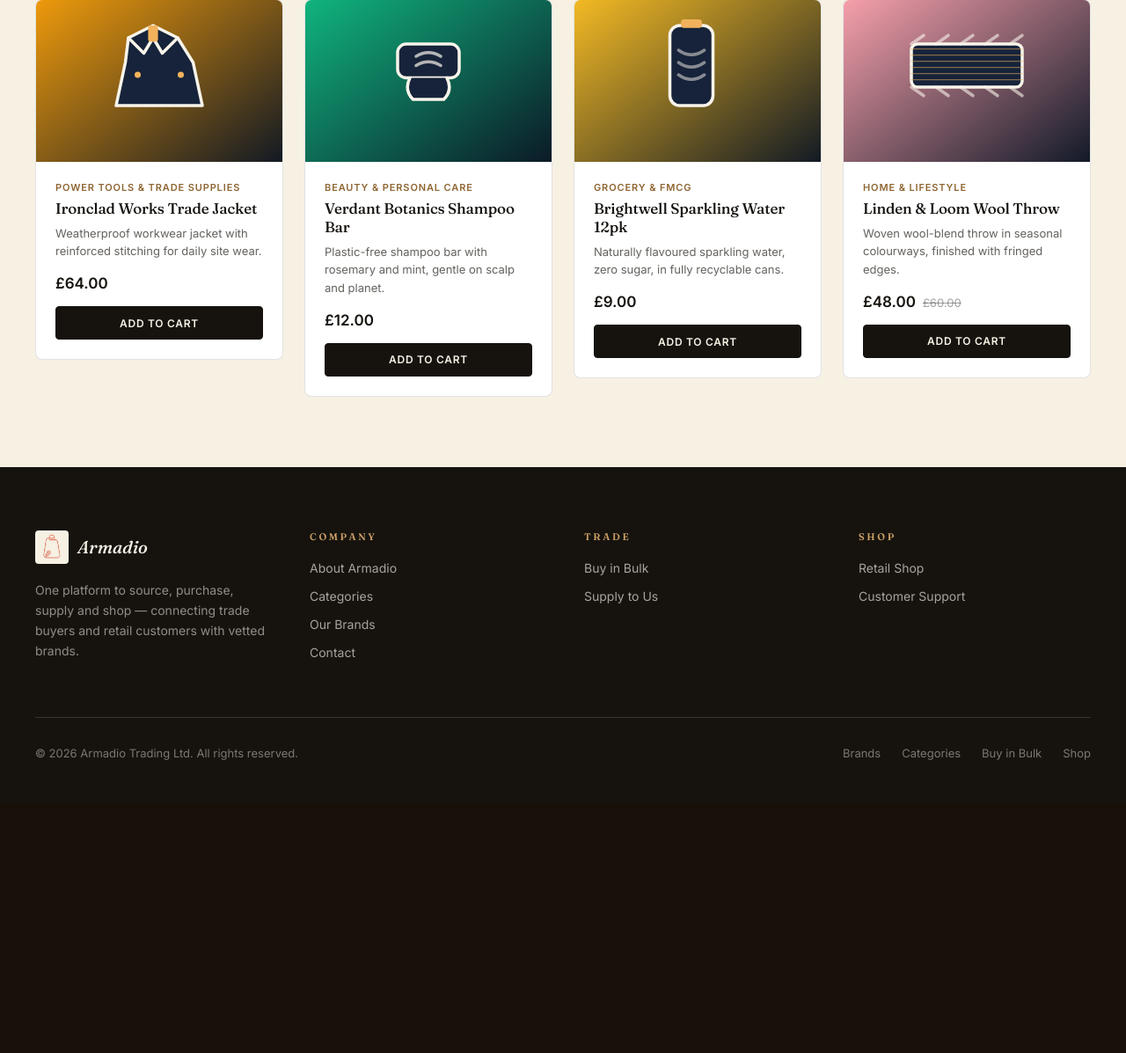
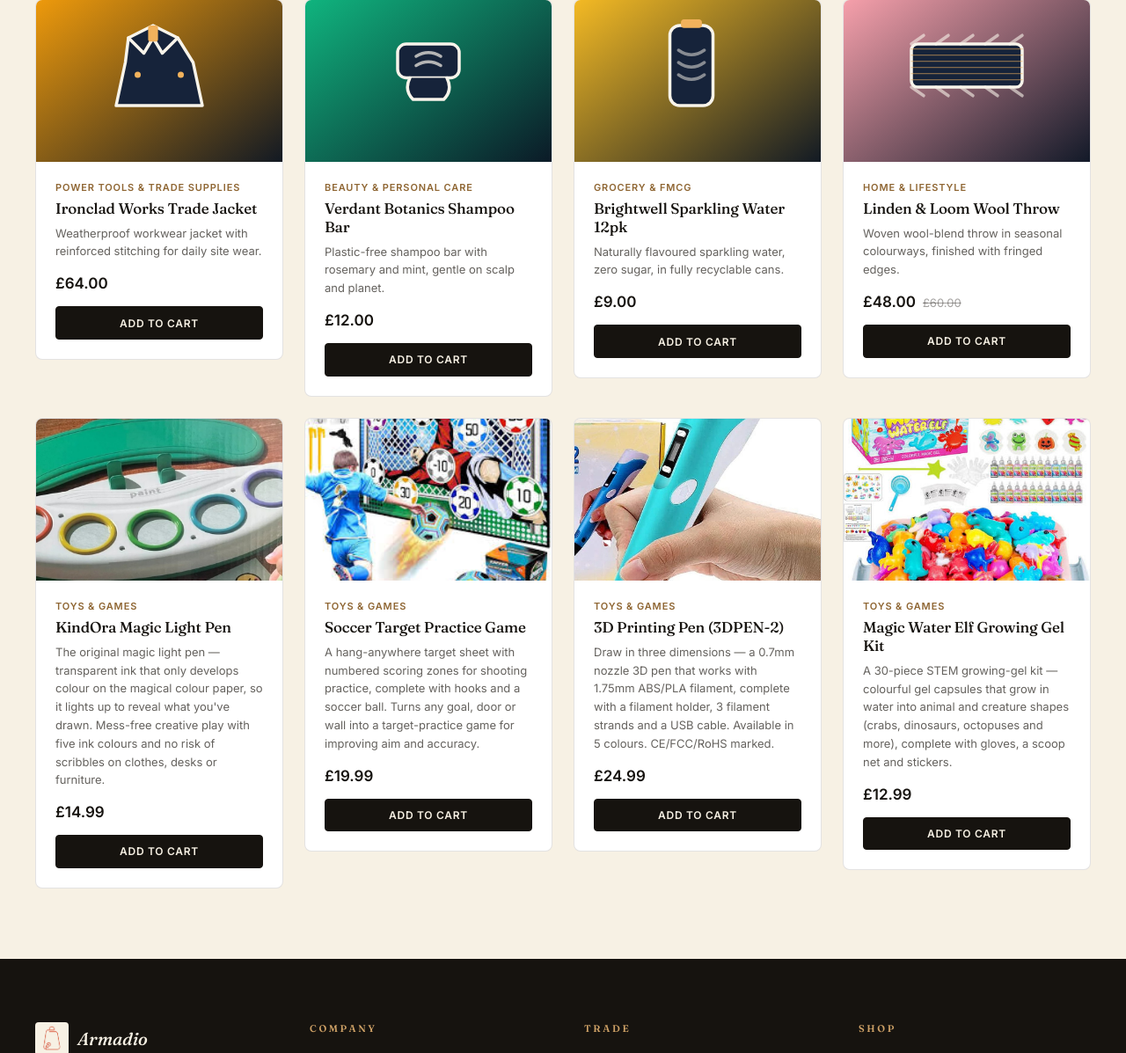
Before and after one commit to aliamumtaz59-beep/Ali_AICompany, a PHP site: page /shop.php in a window 1280 px wide. Shown: the part 1145-2342 px from the top of the page at 88% size. Before the commit the page ends 2009 px from the top, so only its background shows below. Run offline with PHP 8.4, Linux system fonts and the light colour scheme.

Commit message:
Add 4 new products and a product detail page
- Added 4 new "Toys & Games" products with real photos: KindOra Magic
  Light Pen, Soccer Target Practice Game, 3D Printing Pen (3DPEN-2),
  and Magic Water Elf Growing Gel Kit. Descriptions written from the
  product packaging; prices are estimated examples to adjust to real
  pricing.
- New product.php detail page (parallel to brand.php): large full
  product photo, name, price, description, and a working add-to-cart
  button, linked from each shop card's image/title.
- Shop card thumbnails for the two photos with large marketing-text
  overlays (Magic Light Pen, 3D Pen) use a tighter crop focused on the
  product itself so the grid reads cleanly; the full original photo
  (with all packaging detail) is used on the product detail page.

```diff
--- a/projects/kassar-php-site/assets/css/style.css
+++ b/projects/kassar-php-site/assets/css/style.css
@@ -445,7 +445,7 @@ input, textarea { font: inherit; }
   transition: transform 0.25s ease, box-shadow 0.25s ease;
 }
 .product-card:hover { transform: translateY(-3px); box-shadow: 0 16px 32px rgba(22,19,15,0.1); }
-.product-card__media { position: relative; height: 11.5rem; width: 100%; overflow: hidden; background: var(--color-ivory-dim); }
+.product-card__media { display: block; position: relative; height: 11.5rem; width: 100%; overflow: hidden; background: var(--color-ivory-dim); }
 .product-card__media img { width: 100%; height: 100%; object-fit: cover; }
 .product-card__body { display: flex; flex: 1; flex-direction: column; padding: 1.375rem; }
 .product-card__category { font-size: 0.6875rem; font-weight: 600; text-transform: uppercase; letter-spacing: 0.08em; color: var(--color-amber-600); }
@@ -463,6 +463,25 @@ input, textarea { font: inherit; }
 }
 .add-to-cart-btn:hover { background: var(--color-navy-light); }
 .add-to-cart-btn.is-added { background: var(--color-emerald-500); border-color: var(--color-emerald-500); color: #fff; }
+
+/* ==========================================================================
+   Product detail page
+   ========================================================================== */
+.product-detail__back { display: inline-block; margin-bottom: 2rem; font-size: 0.75rem; font-weight: 600; text-transform: uppercase; letter-spacing: 0.08em; color: var(--color-amber-600); }
+.product-detail__back:hover { color: var(--color-amber-500); }
+.product-detail { display: grid; grid-template-columns: 1fr; gap: 3rem; }
+@media (min-width: 1024px) { .product-detail { grid-template-columns: 1.15fr 1fr; align-items: start; } }
+.product-detail__media {
+  border-radius: var(--radius-lg); border: var(--line); background: #fff; overflow: hidden;
+  display: flex; align-items: center; justify-content: center;
+}
+.product-detail__media img { width: 100%; height: auto; max-height: 42rem; object-fit: contain; }
+.product-detail__title { margin-top: 0.5rem; font-size: 1.875rem; font-weight: 400; color: var(--color-navy); }
+@media (min-width: 640px) { .product-detail__title { font-size: 2.25rem; } }
+.product-detail__price { margin-top: 1.25rem; display: flex; align-items: baseline; gap: 0.75rem; }
+.product-detail__price .product-card__price-now { font-size: 1.5rem; }
+.product-detail__desc { margin-top: 1.5rem; font-size: 1rem; line-height: 1.7; color: rgba(28,23,18,0.72); max-width: 34rem; }
+.product-detail__cta { margin-top: 2rem; width: auto; padding: 0.875rem 2.5rem; }
 
 /* ==========================================================================
    Categories page (alternating rows)
--- a/projects/kassar-php-site/data/products.php
+++ b/projects/kassar-php-site/data/products.php
@@ -81,4 +81,46 @@ $products = [
         "description" => "Woven wool-blend throw in seasonal colourways, finished with fringed edges.",
         "image" => "assets/images/products/linden-loom-throw.svg",
     ],
+    [
+        "slug" => "magic-light-pen",
+        "name" => "KindOra Magic Light Pen",
+        "category" => "Toys & Games",
+        "price" => 14.99,
+        "compareAtPrice" => null,
+        "gradient" => "prod-gradient-6",
+        "description" => "The original magic light pen — transparent ink that only develops colour on the magical colour paper, so it lights up to reveal what you've drawn. Mess-free creative play with five ink colours and no risk of scribbles on clothes, desks or furniture.",
+        "image" => "assets/images/products/magic-light-pen-thumb.jpg",
+        "image_full" => "assets/images/products/magic-light-pen.jpg",
+    ],
+    [
+        "slug" => "soccer-target-game",
+        "name" => "Soccer Target Practice Game",
+        "category" => "Toys & Games",
+        "price" => 19.99,
+        "compareAtPrice" => null,
+        "gradient" => "prod-gradient-4",
+        "description" => "A hang-anywhere target sheet with numbered scoring zones for shooting practice, complete with hooks and a soccer ball. Turns any goal, door or wall into a target-practice game for improving aim and accuracy.",
+        "image" => "assets/images/products/soccer-target-game.png",
+    ],
+    [
+        "slug" => "3d-pen",
+        "name" => "3D Printing Pen (3DPEN-2)",
+        "category" => "Toys & Games",
+        "price" => 24.99,
+        "compareAtPrice" => null,
+        "gradient" => "prod-gradient-3",
+        "description" => "Draw in three dimensions — a 0.7mm nozzle 3D pen that works with 1.75mm ABS/PLA filament, complete with a filament holder, 3 filament strands and a USB cable. Available in 5 colours. CE/FCC/RoHS marked.",
+        "image" => "assets/images/products/3d-pen-thumb.jpg",
+        "image_full" => "assets/images/products/3d-pen.jpg",
+    ],
+    [
+        "slug" => "magic-water-elf",
+        "name" => "Magic Water Elf Growing Gel Kit",
+        "category" => "Toys & Games",
+        "price" => 12.99,
+        "compareAtPrice" => null,
+        "gradient" => "prod-gradient-8",
+        "description" => "A 30-piece STEM growing-gel kit — colourful gel capsules that grow in water into animal and creature shapes (crabs, dinosaurs, octopuses and more), complete with gloves, a scoop net and stickers.",
+        "image" => "assets/images/products/magic-water-elf.png",
+    ],
 ];
--- a/projects/kassar-php-site/shop.php
+++ b/projects/kassar-php-site/shop.php
@@ -13,12 +13,12 @@ require __DIR__ . '/includes/header.php';
       <?php foreach ($products as $product): ?>
         <div class="reveal">
           <div class="product-card">
-            <div class="product-card__media">
+            <a href="/product.php?slug=<?= e(urlencode($product['slug'])) ?>" class="product-card__media">
               <img src="/<?= e($product['image']) ?>" alt="<?= e($product['name']) ?>" loading="lazy">
-            </div>
+            </a>
             <div class="product-card__body">
               <span class="product-card__category"><?= e($product['category']) ?></span>
-              <h3 class="product-card__title"><?= e($product['name']) ?></h3>
+              <h3 class="product-card__title"><a href="/product.php?slug=<?= e(urlencode($product['slug'])) ?>"><?= e($product['name']) ?></a></h3>
               <p class="product-card__desc"><?= e($product['description']) ?></p>
               <div class="product-card__price">
                 <span class="product-card__price-now"><?= money($product['price']) ?></span>
```
Also changed, not shown: projects/kassar-php-site/product.php (added, +80 -0 lines), projects/kassar-php-site/assets/images/products/3d-pen-thumb.jpg (added), projects/kassar-php-site/assets/images/products/3d-pen.jpg (added), projects/kassar-php-site/assets/images/products/magic-light-pen-thumb.jpg (added), projects/kassar-php-site/assets/images/products/magic-light-pen.jpg (added), projects/kassar-php-site/assets/images/products/magic-water-elf.png (added), projects/kassar-php-site/assets/images/products/soccer-target-game.png (added).
